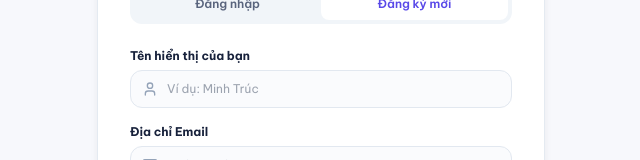
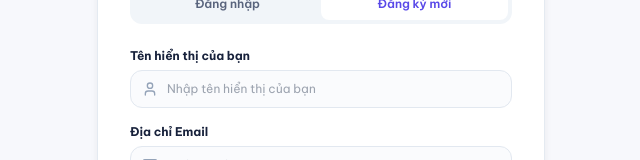
Before and after one commit to nmtrucworking/Vocelune, a Next.js app in the folder apps/frontend/: page /register in a window 1280 px wide. Shown: the part 300-460 px from the top of the page, without its empty margins (319-959 px from the left). Built offline with nearby package versions, Linux system fonts and the light colour scheme; no server answers.

Commit message:
fix(frontend): replace hardcoded 'Minh Trúc' with generic display name and placeholder

```diff
--- a/apps/frontend/src/components/auth/AuthForm.tsx
+++ b/apps/frontend/src/components/auth/AuthForm.tsx
@@ -186,7 +186,7 @@
                   maxLength={100}
                   value={name}
                   onChange={(e) => setName(e.target.value)}
-                  placeholder="Ví dụ: Minh Trúc"
+                  placeholder="Nhập tên hiển thị của bạn"
                   className="w-full pl-9 pr-3 py-2.5 bg-brand-canvas/60 border border-slate-200 rounded-control text-xs text-brand-ink focus:outline-none focus:ring-2 focus:ring-brand-primary/20 focus:border-brand-primary transition-all"
                   autoComplete="name"
                 />
--- a/apps/frontend/src/lib/seed-data.ts
+++ b/apps/frontend/src/lib/seed-data.ts
@@ -28,7 +28,7 @@
 ];
 
 export const INITIAL_SETTINGS: UserSettings = {
-  displayName: 'Minh Trúc',
+  displayName: 'Học viên Vocelune',
   timezone: 'Asia/Ho_Chi_Minh',
   englishDialect: 'en-us',
   dictionaryProvider: 'free_dictionary',
```
